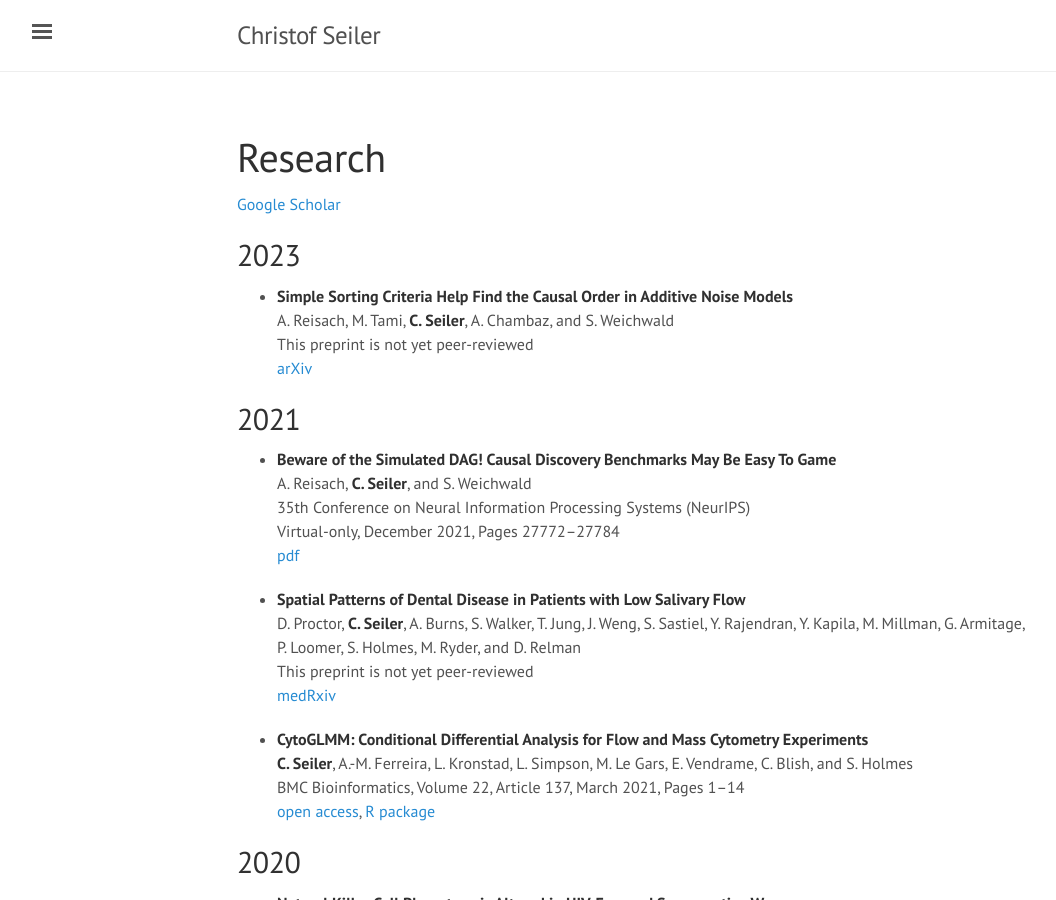
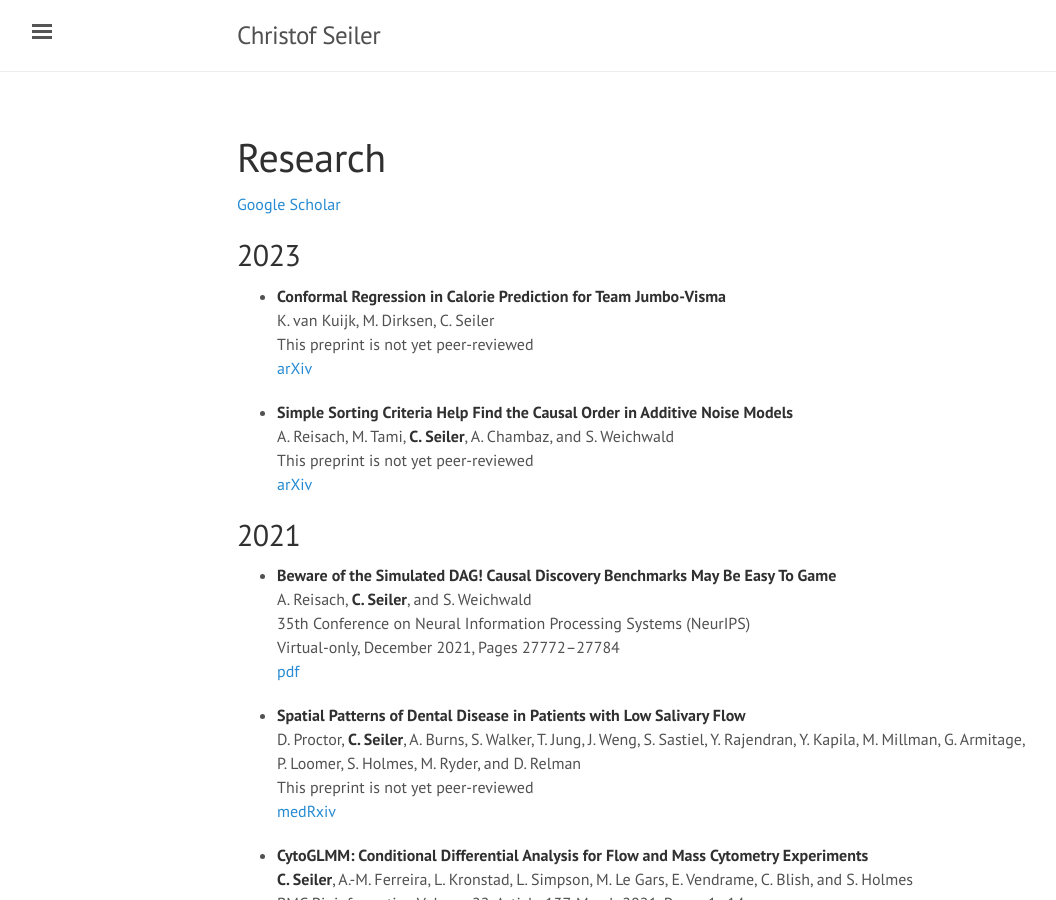
Before and after one commit to ChristofSeiler/ChristofSeiler.github.io, a Jekyll site: the page built from research.md, in a window 1280 px wide and 900 px high. Shown: the whole window, without its empty margins (3-1059 px from the left). Built offline with Jekyll 4.4.1, drawn with Linux system fonts in a browser that asks for light colours.

Commit message:
added Kristian's paper

```diff
--- a/research.md
+++ b/research.md
@@ -6,6 +6,11 @@ title: Research
 [Google Scholar](https://scholar.google.com/citations?user=fxMt84EAAAAJ&hl=en)
 
 ## 2023
+
+* **Conformal Regression in Calorie Prediction for Team Jumbo-Visma** <br>
+K. van Kuijk, M. Dirksen, C. Seiler <br>
+This preprint is not yet peer-reviewed <br>
+[arXiv](https://arxiv.org/abs/2304.03778)
 
 * **Simple Sorting Criteria Help Find the Causal Order in Additive Noise Models** <br>
 A. Reisach, M. Tami, **C. Seiler**, A. Chambaz, and S. Weichwald <br>
```
